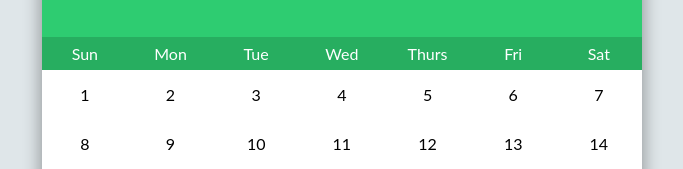
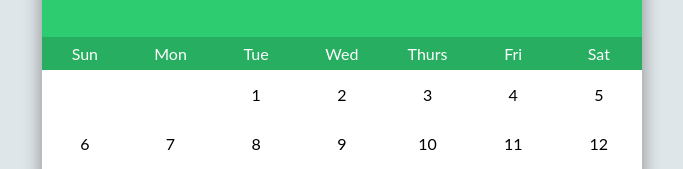
Before and after one commit to leroyds/react-calendar, a React (Create React App) app: page / in a window 1280 px wide. Shown: the part 291-460 px from the top of the page, without its empty margins (298-981 px from the left). Built offline with nearby package versions, Linux system fonts and the light colour scheme; the HTML template or start-up script is replaced by a standard one.

Commit message:
added month date placement

```diff
--- a/src/components/Calendar.js
+++ b/src/components/Calendar.js
@@ -1,4 +1,7 @@
 import React, {useState, useEffect} from 'react'
+
+import getDaysInMonth from './ownFunctions/GetDaysInMonth'
+import getFirstDayOfMonth from './ownFunctions/GetFirstDayOfMonth'
 
 // components import
 import Month from './elements/Month'
@@ -15,20 +18,29 @@ function Calendar() {
 
     const [date,setDate] = useState(today); //current date
     const [day,setDay] = useState(date.getDate());
-    const [month, setMonth] = useState(MONTHS[date.getMonth()]);
+    const [month, setMonth] = useState(date.getMonth());
+    const [year, setYear] = useState(date.getFullYear());
+    const [daysInMonth, setdaysInMonth] = useState(getDaysInMonth(year, month));
+    const [firstDayOfMonth, setFirstDayOfMonth] = useState(getFirstDayOfMonth(year, month))
+
+
+    console.log(firstDayOfMonth)
 
     useEffect(()=>{
         setDay(date.getDate());
-        setMonth(MONTHS[date.getMonth()])
+        setMonth(date.getMonth());
+        setYear(date.getFullYear());
+        setdaysInMonth(getDaysInMonth(year, month));
+        setFirstDayOfMonth(getFirstDayOfMonth(year, month));
     },[date])
 
-
+    // console.log(daysInMonth)
     return(
 
         <div className="calendar">
             <Month month={month} date={date.toDateString()}/>
             <WeekDays/>
-            <Days/>
+            <Days daysInMonth={daysInMonth} firstDayOfMonth={firstDayOfMonth}/>
         </div>
     )
 }
--- a/src/components/elements/Days.js
+++ b/src/components/elements/Days.js
@@ -1,12 +1,27 @@
 import React from 'react'
 
-function Days({days=30}){
+
+
+function Days({daysInMonth, firstDayOfMonth}){
 
     let daysItem = []
-    for(let i =1; i<= days; i++){
-        daysItem.push(
-        <div key={i}>{i}</div>
-        )
+    const totalLoop = daysInMonth + firstDayOfMonth;
+    const counterHelp = firstDayOfMonth -1
+
+    for(let i = 0; i < totalLoop ; i++){
+
+        if(i < firstDayOfMonth){
+            daysItem.push(
+                <div key={0}></div>
+            )
+        }
+
+        else{
+
+            daysItem.push(
+            <div key={i}>{i-counterHelp}</div>
+            )
+        }
     }
 
     return(
--- a/src/components/elements/Month.js
+++ b/src/components/elements/Month.js
@@ -3,7 +3,12 @@ import React from 'react'
 // import { faCoffee } from '@fortawesome/free-solid-svg-icons'
 
 
-function Month(props) {
+function Month({month, date}) {
+    const MONTHS = [
+        'January', 'February', 'March', 'April',
+        'May', 'june', 'July', 'August', 'September',
+        'October', 'November', 'December'];
+    month = MONTHS[month]
 
     return(
 
@@ -13,8 +18,8 @@ function Month(props) {
             </div>
 
             <div>
-            <h2>{props.month}</h2>
-                <p>{props.date}</p>
+                <h2>{month}</h2>
+                <p>{date}</p>
             </div>
 
             <div>
--- /dev/null
+++ b/src/components/ownFunctions/GetDaysInMonth.js
@@ -0,0 +1,5 @@
+let getDaysInMonth = (year, month) => {
+    return new Date(year, month + 1, 0).getDate();
+}
+
+export default getDaysInMonth;
--- /dev/null
+++ b/src/components/ownFunctions/GetFirstDayOfMonth.js
@@ -0,0 +1,6 @@
+const getFirstDayOfMonth = (year, month) => {
+
+    return new Date(year, month, 1).getDay()
+}
+
+export default getFirstDayOfMonth
```
